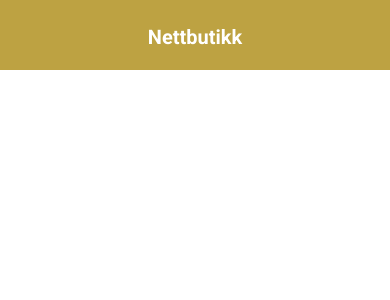
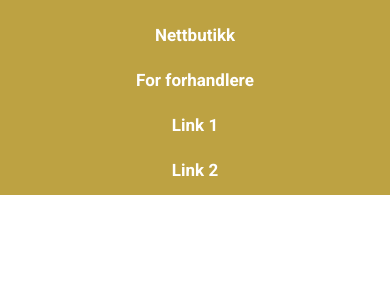
Before and after one commit to MagnusUnstad/FairtradeEksperten, a PHP site: page /Navbar.html in a window 390 px wide. Shown: the top 300 px of the page. Run offline with PHP 8.4, Linux system fonts and the light colour scheme.

Commit message:
Fikset navbar

```diff
--- a/Work IP/Navbar.css
+++ b/Work IP/Navbar.css
@@ -4,23 +4,23 @@ body {
 }
 
 .Navbar {
-  height: 70px;
+  height: auto;
   background-color: #BDA242;
-  display: inline-block;
   color: white;
   margin: auto;
   width: 100%;
-  font-size: 20px;
+  font-size: 17px;
   text-align: center;
   overflow: hidden;
   font-family: 'Roboto', sans-serif;
   font-weight: bold;
+  padding-bottom: 15px;
 }
 
 .Navbar li {
+  width: 20%;
   display: inline-block;
-  width: 15%;
-  min-width: 200px;
+  min-width: 140px;
   padding-top: 25px;
 }
 
@@ -34,3 +34,11 @@ body {
   margin: 0;
   padding: 0;
 }
+
+@media screen and (max-width: 600px) {
+  .Navbar li {
+    display: block;
+    text-align: center;
+    margin: auto;
+  }
+}
```
